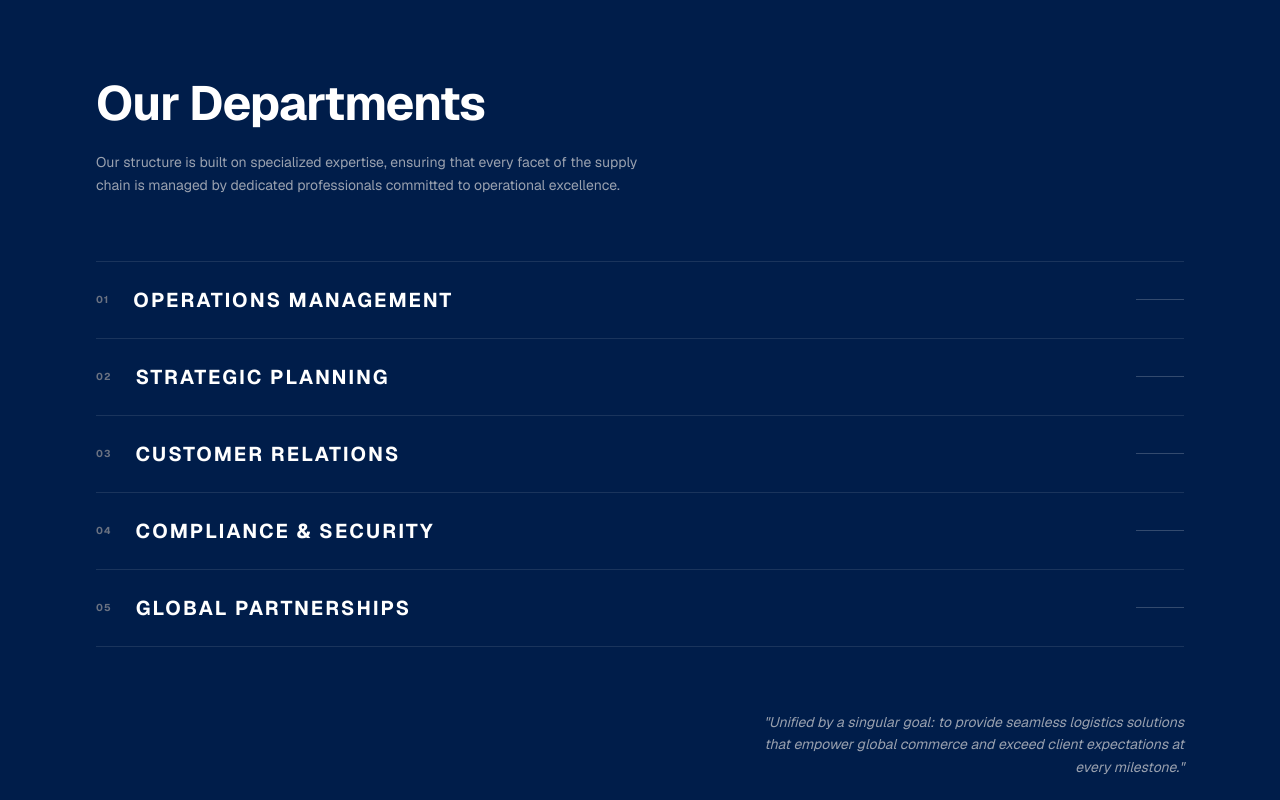
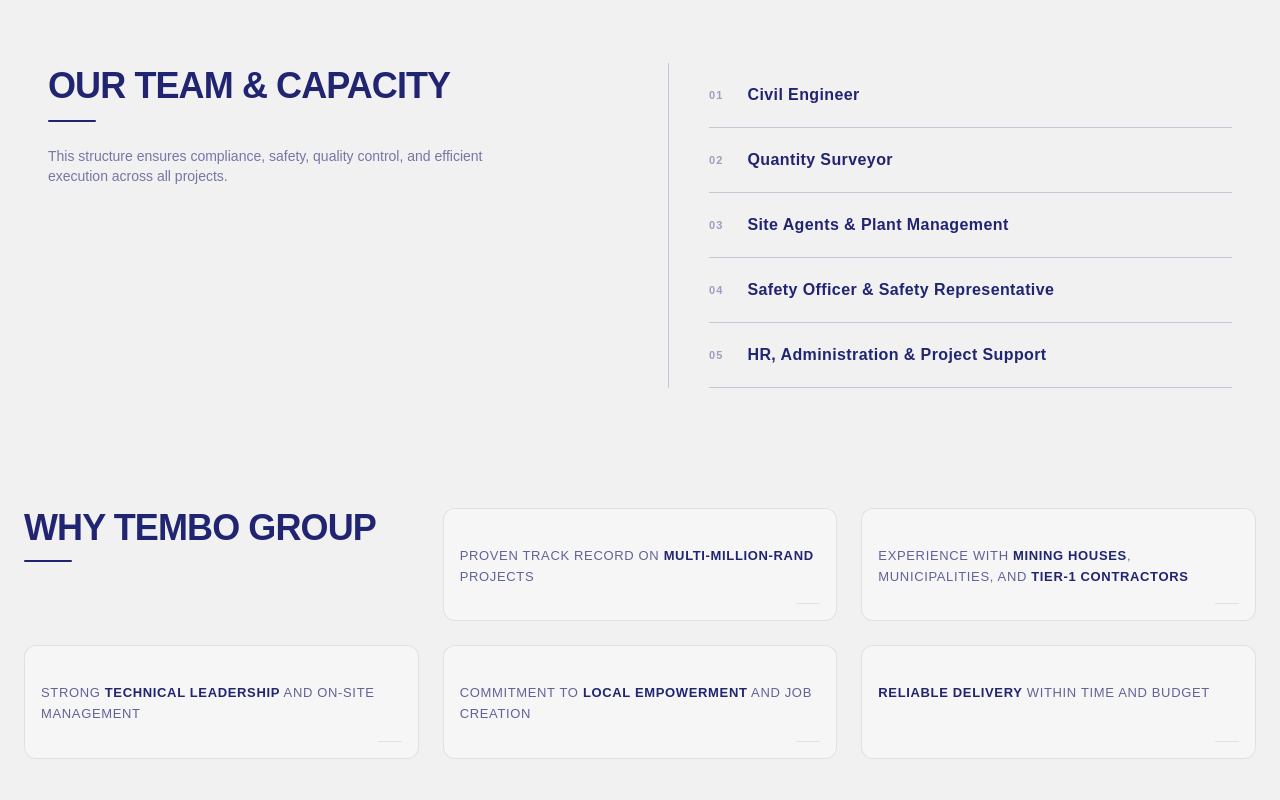
Before and after one commit to InolofatsengMotloba/bluewhite-businesslandingpage, a Next.js app: page / in a window 1280 px wide. Shown: the part 3780-4580 px from the top of the page. Built offline with nearby package versions, Linux system fonts and the light colour scheme.

Commit message:
Update structure & styling of teams section for consistency

```diff
--- a/components/Team.js
+++ b/components/Team.js
@@ -1,58 +1,47 @@
 import React from "react";
 
 const departments = [
-  "OPERATIONS MANAGEMENT",
-  "STRATEGIC PLANNING",
-  "CUSTOMER RELATIONS",
-  "COMPLIANCE & SECURITY",
-  "GLOBAL PARTNERSHIPS",
+  "Civil Engineer",
+  "Quantity Surveyor",
+  "Site Agents & Plant Management",
+  "Safety Officer & Safety Representative",
+  "HR, Administration & Project Support",
 ];
 
 export default function Team() {
   return (
-    <section className="bg-[#001D4A] pt-24 pb-16 px-6 md:px-12 lg:px-24 text-white font-sans">
-      <div className="max-w-7xl mx-auto">
-        {/* Header Area */}
-        <div className="max-w-3xl mb-16">
-          <h2 className="text-4xl md:text-5xl font-bold mb-6 tracking-tight">
-            Our Departments
+    <section id="team" className="bg-[#F1F1F1] pt-20 pb-10 px-6 text-[#212471]">
+      <div className="max-w-7xl mx-auto px-4 md:px-5 lg:px-6">
+        {/* Two-column internal layout */}
+        <div className="grid grid-cols-1 lg:grid-cols-2 gap-14 items-start">
+          {/* LEFT — Heading & description */}
+          <div>
+            <h2 className="text-3xl md:text-4xl font-bold tracking-tight leading-tight">
+              OUR TEAM & CAPACITY
             </h2>
-          {/* Description 1: Under the Title */}
-          <p className="text-gray-400 text-sm leading-relaxed max-w-xl">
-            Our structure is built on specialized expertise, ensuring that every
-            facet of the supply chain is managed by dedicated professionals
-            committed to operational excellence.
+            <div className="mt-3 w-12 h-0.5 bg-[#212471] rounded-xl" />
+
+            <p className="mt-6 text-sm text-[#212471]/60 max-w-md">
+              This structure ensures compliance, safety, quality control, and
+              efficient execution across all projects.
             </p>
           </div>
 
-        {/* The List (No Blocks) */}
-        <div className="border-t border-white/10">
+          {/* RIGHT — Team list */}
+          <div className="border-t border-[#212471]/20 lg:border-t-0 lg:border-l lg:pl-10">
             {departments.map((dept, index) => (
               <div
                 key={index}
-              className="group flex items-center justify-between py-6 border-b border-white/10 hover:bg-white/2 transition-colors"
+                className="group flex items-center gap-6 py-5 border-b border-[#212471]/20"
               >
-              <div className="flex items-center gap-6">
-                <span className="text-[10px] font-bold text-gray-500 tracking-widest">
+                <span className="text-[11px] font-bold tracking-widest text-[#212471]/40">
                   0{index + 1}
                 </span>
-                <h3 className="text-lg md:text-xl font-bold tracking-widest group-hover:translate-x-2 transition-transform duration-300">
+                <h3 className="text-sm md:text-base font-semibold tracking-wide group-hover:translate-x-1 transition-transform">
                   {dept}
                 </h3>
               </div>
-              <div className="hidden md:block w-12 h-px bg-white/20 group-hover:w-20 transition-all duration-500"></div>
-            </div>
             ))}
-        </div>
-
-        {/* Description 2: Below Everything */}
-        <div className="mt-16 flex justify-end">
-          <div className="max-w-md text-right">
-            <p className="text-gray-400 text-sm leading-relaxed italic">
-              "Unified by a singular goal: to provide seamless logistics
-              solutions that empower global commerce and exceed client
-              expectations at every milestone."
-            </p>
           </div>
         </div>
       </div>
```
Lines whose indentation alone changed are shown as unchanged.
